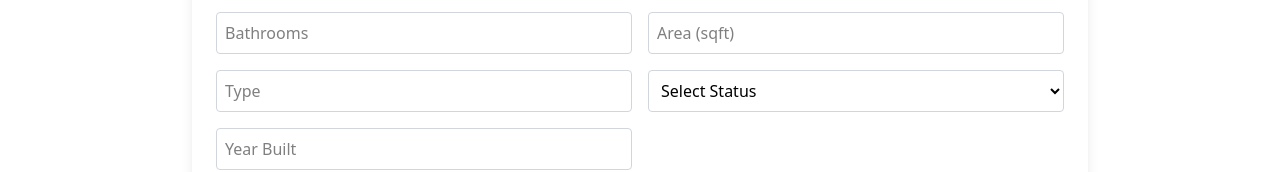
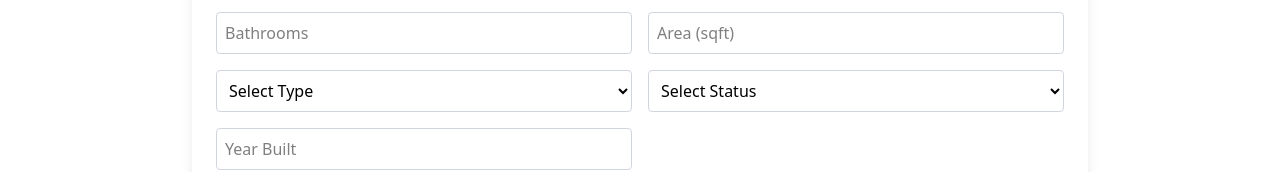
Before and after one commit to OtiHillary/ramos-realty1, a Next.js app: page /sell/new-listing in a window 1280 px wide. Shown: the part 304-476 px from the top of the page. Built offline with nearby package versions, Linux system fonts and the light colour scheme; no server answers.

Commit message:
fix filter

```diff
--- a/app/dashboard/page.jsx
+++ b/app/dashboard/page.jsx
@@ -8,7 +8,6 @@ import HomePage from '../components/Homepage';
 const RealEstatePlatform = () => {
     const [properties, setProperties] = useState([]);
     const [searchQuery, setSearchQuery] = useState('');
-    const [selectedProperty, setSelectedProperty] = useState(null);
     const [user, setUser] = useState(null);
     const [loggedIn, setLoggedIn] = useState(false);
     const [filters, setFilters] = useState({
@@ -26,6 +25,7 @@ const RealEstatePlatform = () => {
 
     // Memoize filter handlers
     const handleFilterChange = useCallback((filterKey, value) => {
+        console.log(`Filter changed: ${filterKey} = ${value}`);
         setFilters(prev => ({...prev, [filterKey]: value}));
     }, []);
 
--- a/app/details/page.jsx
+++ b/app/details/page.jsx
@@ -25,6 +25,7 @@ const PropertyDetails = () => {
 
   useEffect(() => {
     const storedProperty = localStorage.getItem('selectedProperty');
+    console.log('Stored Property:', storedProperty);
     if (storedProperty) {
       setProperty(JSON.parse(storedProperty));
     } else {
@@ -39,7 +40,7 @@ const PropertyDetails = () => {
         <div className="container mx-auto px-4 py-6">
           {/* Back button */}
           <button
-            onClick={() => redirect('/dashboard')}
+            onClick={() => router.push('/dashboard')}
             className="flex items-center text-blue-600 hover:text-blue-800 mb-6"
           >
             <ArrowLeft size={20} className="mr-2" />
--- a/app/sell/edit-listing/[id]/page.jsx
+++ b/app/sell/edit-listing/[id]/page.jsx
@@ -147,6 +147,17 @@ export default function EditListing() {
             <option value="For Rent">For Rent</option>
         </select>
 
+        <select name="type" value={ form.type || '' } placeholder="Type" onChange={handleChange} className="border border-gray-300 hover:border-blue-300 p-2 rounded input" >
+          <option value="">Select Type</option>
+          <option value="house">House</option>
+          <option value="apartment">Apartment</option>
+          <option value="commercial">Commercial</option>
+          <option value="villa">Villa</option>
+          <option value="studio">Studio</option>
+          <option value="penthouse">Penthouse</option>
+          <option value="commercial">Commercial</option>
+        </select>
+
       {/* Add similar inputs for other fields */}
       <button type="submit" className="bg-blue-600 text-white px-4 py-2 rounded">
         Save Changes
--- a/app/sell/new-listing/page.jsx
+++ b/app/sell/new-listing/page.jsx
@@ -117,15 +117,24 @@ export default function UploadPage() {
         <input name="bedrooms" placeholder="Bedrooms" onChange={handleChange} className="border border-gray-300 hover:border-blue-300 p-2 rounded input" />
         <input name="bathrooms" placeholder="Bathrooms" onChange={handleChange} className="border border-gray-300 hover:border-blue-300 p-2 rounded input" />
         <input name="area" placeholder="Area (sqft)" onChange={handleChange} className="border border-gray-300 hover:border-blue-300 p-2 rounded input" />
-        <input name="type" placeholder="Type" onChange={handleChange} className="border border-gray-300 hover:border-blue-300 p-2 rounded input" />
+        <select name="type" placeholder="Type" onChange={handleChange} className="border border-gray-300 hover:border-blue-300 p-2 rounded input" >
+            <option value="">Select Type</option>
+            <option value="house">House</option>
+            <option value="apartment">Apartment</option>
+            <option value="commercial">Commercial</option>
+            <option value="villa">Villa</option>
+            <option value="studio">Studio</option>
+            <option value="penthouse">Penthouse</option>
+            <option value="commercial">Commercial</option>
+        </select>
         <select
         name="status"
         onChange={handleChange}
         className="border border-gray-300 hover:border-blue-300 p-2 rounded input"
         >
             <option value="">Select Status</option>
-            <option value="For Sale">For Sale</option>
-            <option value="For Rent">For Rent</option>
+            <option value="sale">For Sale</option>
+            <option value="rent">For Rent</option>
         </select>
 
         <input name="yearBuilt" placeholder="Year Built" onChange={handleChange} className="border border-gray-300 hover:border-blue-300 p-2 rounded input" />
--- a/app/sell/page.jsx
+++ b/app/sell/page.jsx
@@ -30,12 +30,14 @@ export default function MyListingsPage() {
             console.error("Error deleting listing:", error.message);
             throw error;
         }
-        console.log("Listing deleted successfully:", listingId);
+        console.log("Listing deleted successfully:", itemToDelete);
         // Remove the deleted listing from the state
         setListings((prevListings) =>
-            prevListings.filter((listing) => listing.id !== listingId)
+            prevListings.filter((listing) => listing.id !== itemToDelete)
         );
         // Optionally, you can show a success message or update the UI
+        setConfirmDelete(false);
+        setItemToDelete(null);
         alert("Listing deleted successfully");
         return true;
     };
```
Also changed, not shown: app/components/Homepage.jsx (indentation only).
